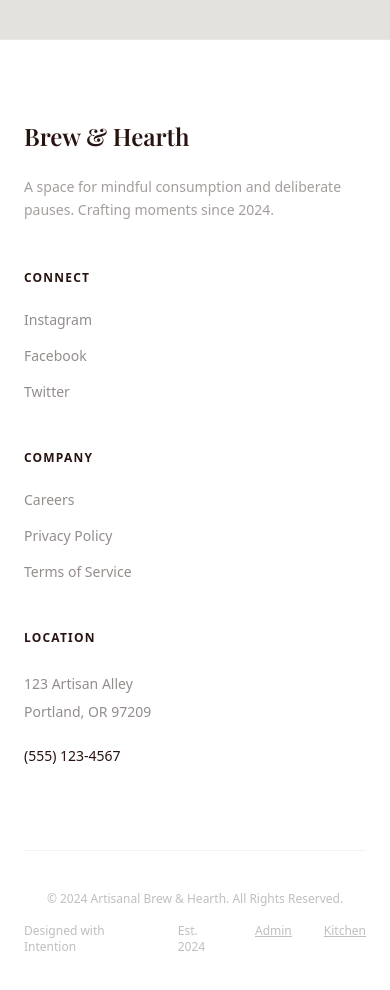
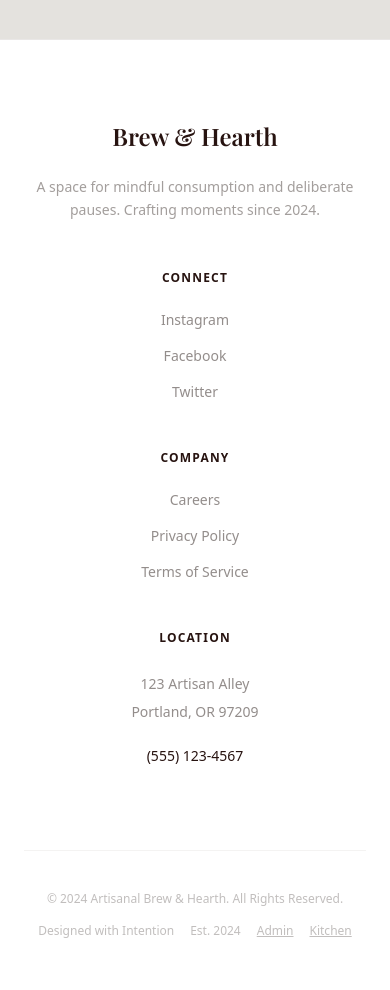
Before and after one commit to abhaysharma-dev96/CafeProject, a React (Vite) app: page / in a window 390 px wide. Shown: the part 4560-5550 px from the top of the page. Built offline with nearby package versions, Linux system fonts and the light colour scheme; no server answers.

Commit message:
Footer.jsx Navbar.jsx

```diff
--- a/src/components/Footer.jsx
+++ b/src/components/Footer.jsx
@@ -6,7 +6,7 @@ const Footer = () => {
   return (
     <footer className="bg-white border-t border-primary/10 py-20 px-6">
       <div className="max-w-7xl mx-auto">
-        <div className="grid grid-cols-1 md:grid-cols-4 gap-12 mb-20">
+        <div className="grid grid-cols-1 md:grid-cols-4 gap-12 mb-20 text-center md:text-left">
           <div className="col-span-1 md:col-span-1">
             <h2 className="font-headline-md text-2xl text-primary mb-6">Brew & Hearth</h2>
             <p className="text-secondary/60 text-sm leading-relaxed">
@@ -16,7 +16,7 @@ const Footer = () => {
 
           <div>
             <h4 className="font-bold text-primary mb-6 uppercase text-xs tracking-widest">Connect</h4>
-            <div className="flex flex-col gap-4 text-secondary/70 text-sm">
+            <div className="flex flex-col items-center md:items-start gap-4 text-secondary/70 text-sm">
               <a href="#" className="hover:text-primary transition-colors">Instagram</a>
               <a href="#" className="hover:text-primary transition-colors">Facebook</a>
               <a href="#" className="hover:text-primary transition-colors">Twitter</a>
@@ -25,7 +25,7 @@ const Footer = () => {
 
           <div>
             <h4 className="font-bold text-primary mb-6 uppercase text-xs tracking-widest">Company</h4>
-            <div className="flex flex-col gap-4 text-secondary/70 text-sm">
+            <div className="flex flex-col items-center md:items-start gap-4 text-secondary/70 text-sm">
               <a href="#" className="hover:text-primary transition-colors">Careers</a>
               <a href="#" className="hover:text-primary transition-colors">Privacy Policy</a>
               <a href="#" className="hover:text-primary transition-colors">Terms of Service</a>
@@ -42,9 +42,9 @@ const Footer = () => {
           </div>
         </div>
 
-        <div className="flex flex-col md:flex-row justify-between items-center pt-10 border-t border-primary/5 text-secondary/40 text-xs">
+        <div className="flex flex-col md:flex-row justify-between items-center pt-10 border-t border-primary/5 text-secondary/40 text-xs text-center">
           <p>© 2024 Artisanal Brew & Hearth. All Rights Reserved.</p>
-          <div className="flex gap-8 mt-4 md:mt-0">
+          <div className="flex flex-wrap justify-center gap-4 md:gap-8 mt-4 md:mt-0">
             <span>Designed with Intention</span>
             <span>Est. 2024</span>
             <Link to="/admin" className="hover:text-primary transition-colors underline">Admin</Link>
```
Also changed, not shown: src/components/Navbar.jsx (+6 -2 lines).
